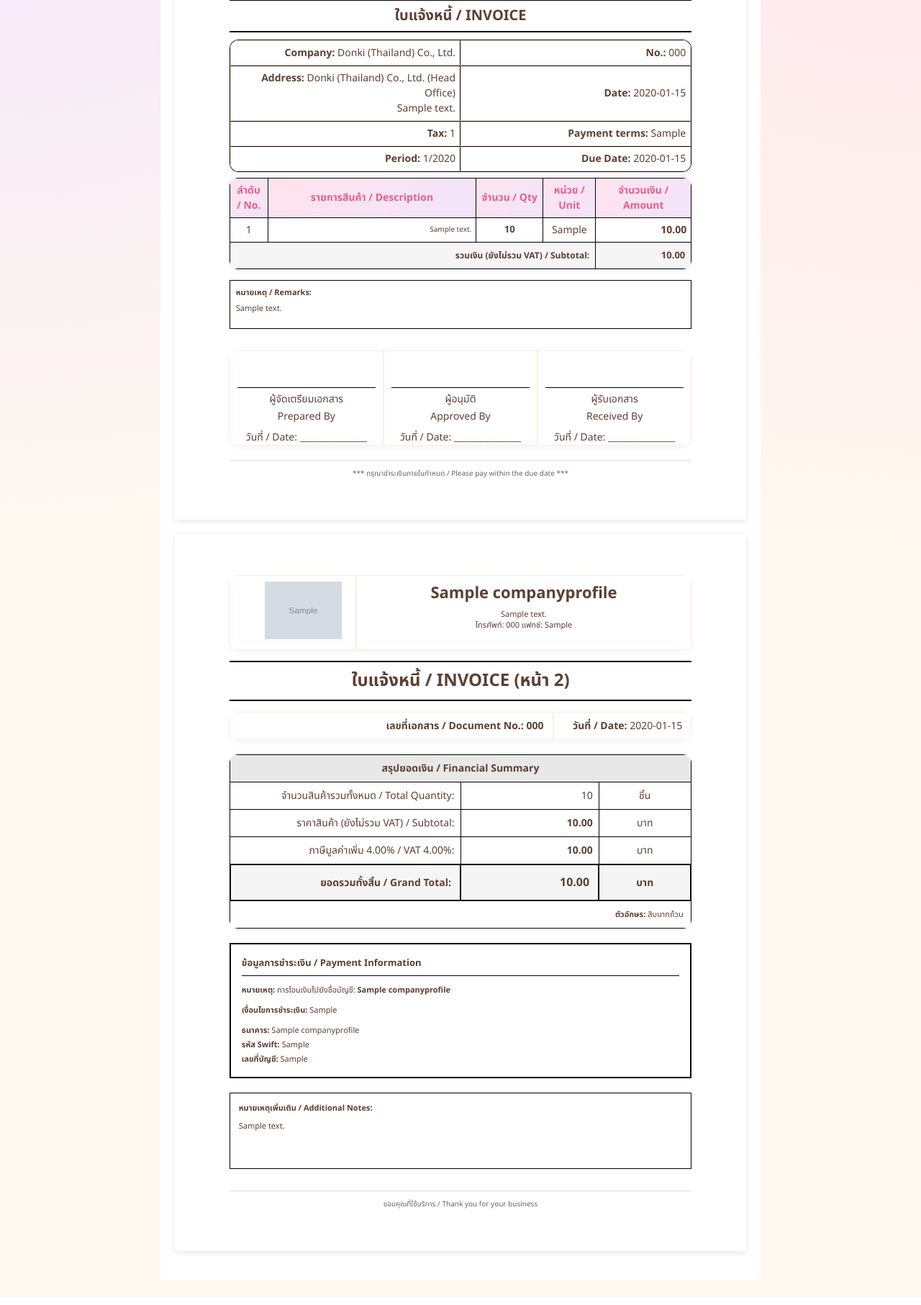
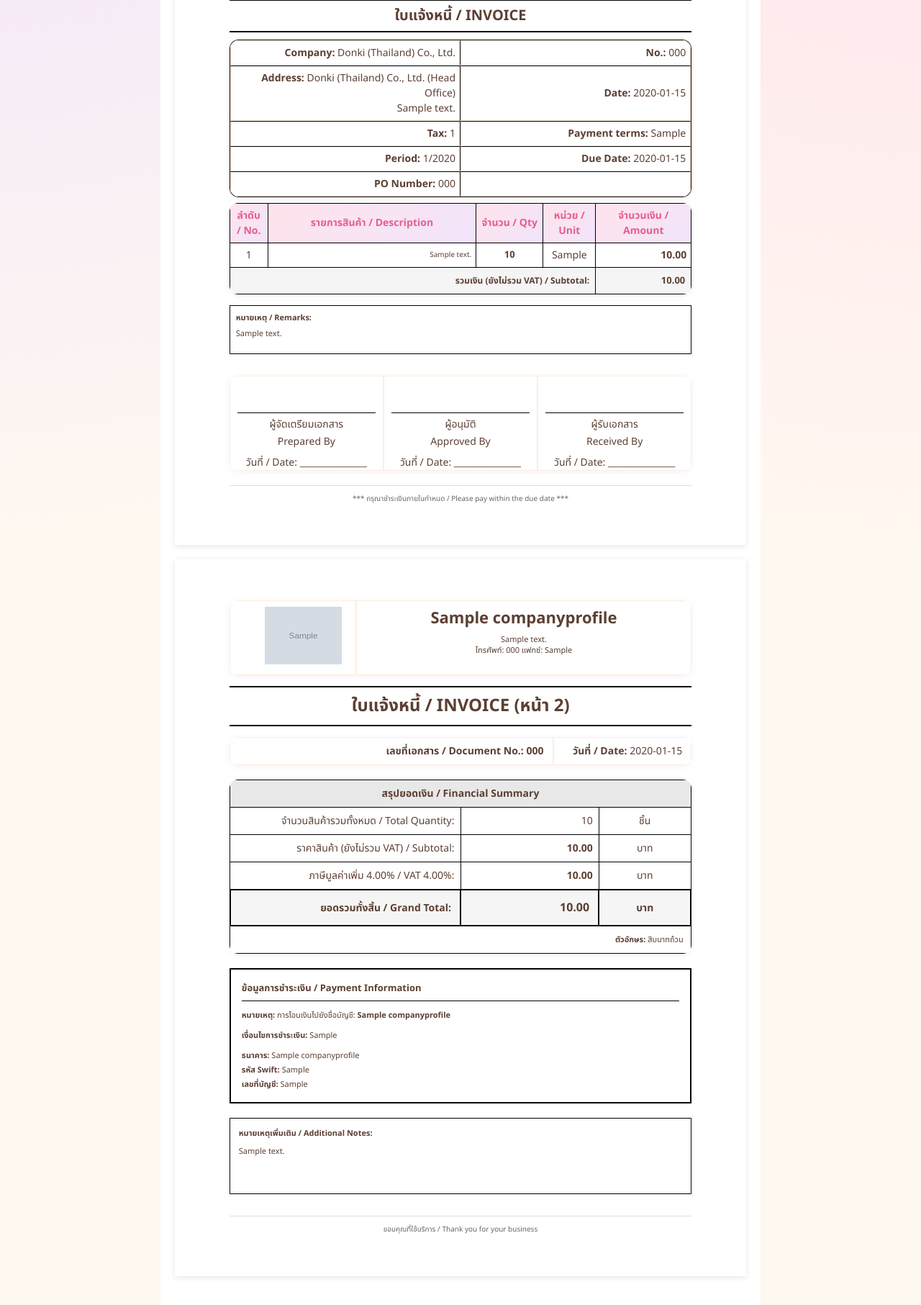
Before and after one commit to kittichaisangpayung-arch/oem-orders, a Django app: page /dashboard/invoices/1/ in a window 1280 px wide. Shown: the part 385-2198 px from the top of the page at 72% size. Run offline with Django 5.2, Linux system fonts and the light colour scheme; a user stored in the database is signed in; data comes from the database, SQL or seed files in the repository; tables that the repository leaves empty hold one stand-in row (values such as "Sample post"); grey boxes marked "Sample" are stand-in pictures.

Commit message:
Add PO Number to invoice detail PDF
- Add PO Number row in invoice info section
- Shows invoice.po_numbers or '-' if empty
- Matches the invoice receipt PDF format

Co-Authored-By: Claude Fable 5 <noreply@anthropic.com>

```diff
--- a/templates/dashboard/invoice_detail.html
+++ b/templates/dashboard/invoice_detail.html
@@ -87,6 +87,13 @@
                     {% if invoice.due_date %}
                     <strong>Due Date:</strong> {{ invoice.due_date|date:"Y-m-d" }}
                     {% endif %}
+                </td>
+            </tr>
+            <tr>
+                <td style="padding: 6px; border-right: 1px solid #000; border-top: 1px solid #000;">
+                    <strong>PO Number:</strong> {{ invoice.po_numbers|default:"-" }}
+                </td>
+                <td style="padding: 6px; border-top: 1px solid #000;">
                 </td>
             </tr>
         </table>
```
